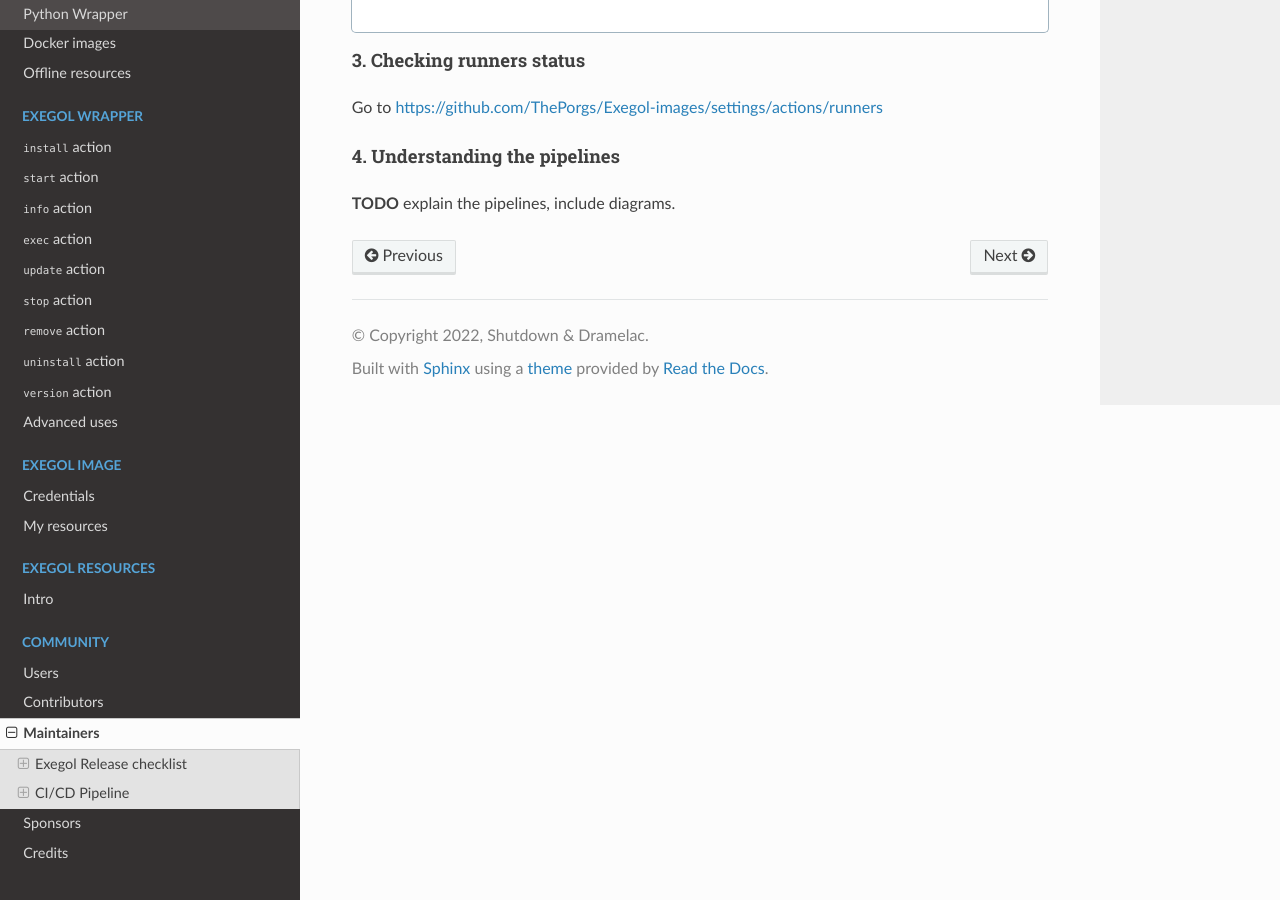
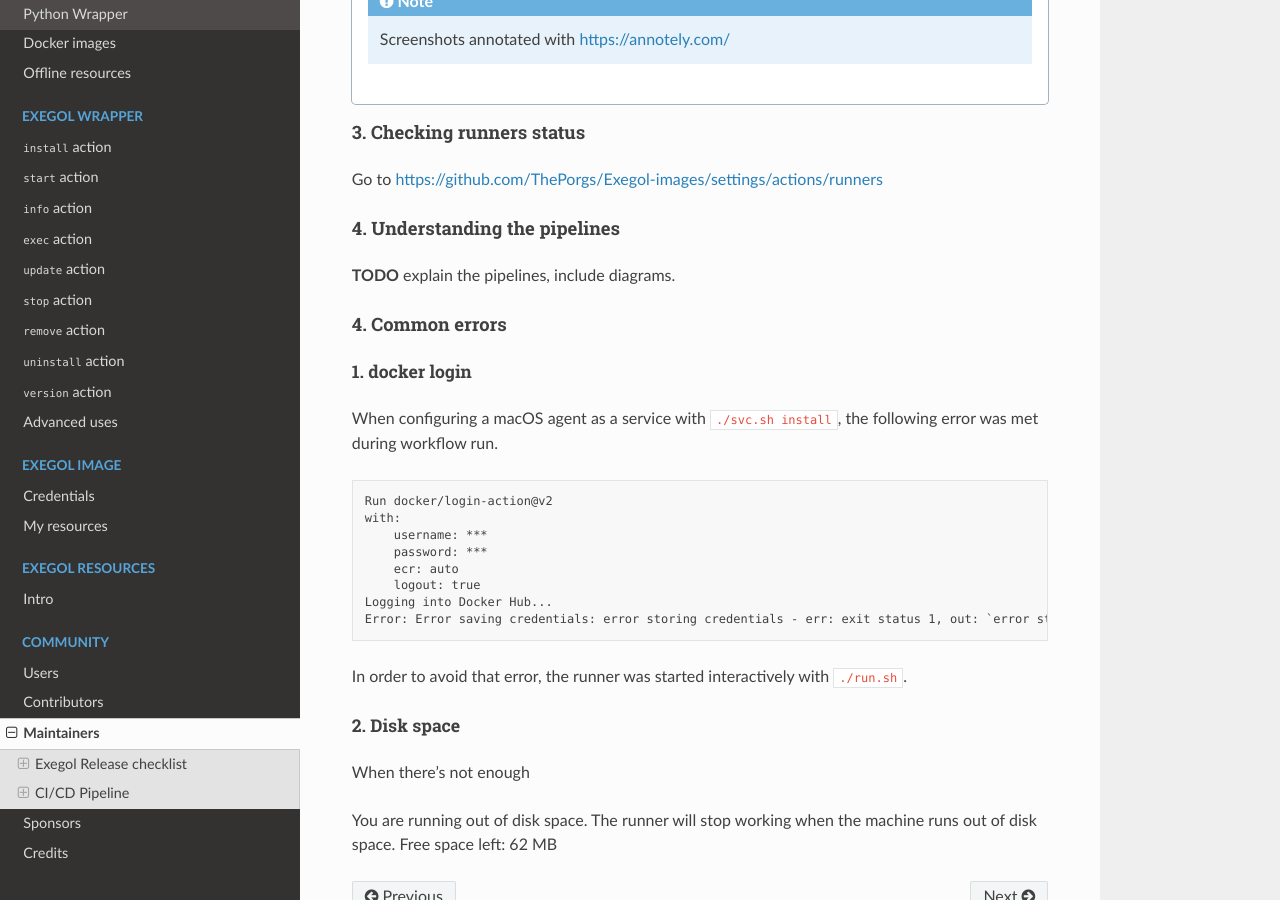
Before and after one commit to ThePorgs/Exegol-docs, a Sphinx documentation site: the page built from source/community/maintainers.rst, in a window 1280 px wide and 900 px high, scrolled down 6937 px. Built offline with Sphinx 7.4.7 and the Read the Docs theme 2.0.0, drawn with Linux system fonts in a browser that asks for light colours; some of the changed text lies outside the part shown.

Commit message:
Updating common GHA errors

```diff
--- a/source/community/maintainers.rst
+++ b/source/community/maintainers.rst
@@ -242,6 +242,9 @@ Before deploying a GHA agent on a runner, software requirements must be met:
 
         For macOS, **Docker Desktop** must be installed: https://docs.docker.com/desktop/install/mac-install/.
 
+        * In ``Settings > Resources > Advanced``, the ``virtual disk limit`` must be set to at least 100GB.
+        * In ``Settings > Resources > Advanced``, allocate enough CPUs, Memory and Swap.
+
         The **jq** tool can be installed as follows.
 
         .. code-block:: bash
@@ -271,11 +274,11 @@ Before deploying a GHA agent on a runner, software requirements must be met:
             * name of work folder: *up to you*
 
         * start the runner with the ``run.sh`` script
-        * (option) configure the agent as a service if it is to be run unattended/headless with ``./svc.sh install``, more info at https://docs.github.com/en/actions/hosting-your-own-runners/configuring-the-self-hosted-runner-application-as-a-service
+        * the agent must **not** be configured as a service with ``./svc.sh install``. Some errors have been raised when setting up the pipeline like this.
 
         .. note::
 
-            **TODO** : how to make that service run at boot unattended ?
+            **TODO** : how to make that service run at boot unattended without using svc.sh install?
 
 
 
@@ -288,3 +291,31 @@ Go to https://github.com/ThePorgs/Exegol-images/settings/actions/runners
 ~~~~~~~~~~~~~~~~~~~~~~~~~~~~~~
 
 **TODO** explain the pipelines, include diagrams.
+
+4. Common errors
+~~~~~~~~~~~~~~~~
+
+1. docker login
+_______________
+
+When configuring a macOS agent as a service with ``./svc.sh install``, the following error was met during workflow run.
+
+..  code-block::
+
+    Run docker/login-action@v2
+    with:
+        username: ***
+        password: ***
+        ecr: auto
+        logout: true
+    Logging into Docker Hub...
+    Error: Error saving credentials: error storing credentials - err: exit status 1, out: `error storing credentials - err: exit status 1, out: `User interaction is not allowed.``
+
+In order to avoid that error, the runner was started interactively with ``./run.sh``.
+
+2. Disk space
+_____________
+
+When there's not enough
+
+You are running out of disk space. The runner will stop working when the machine runs out of disk space. Free space left: 62 MB
```
